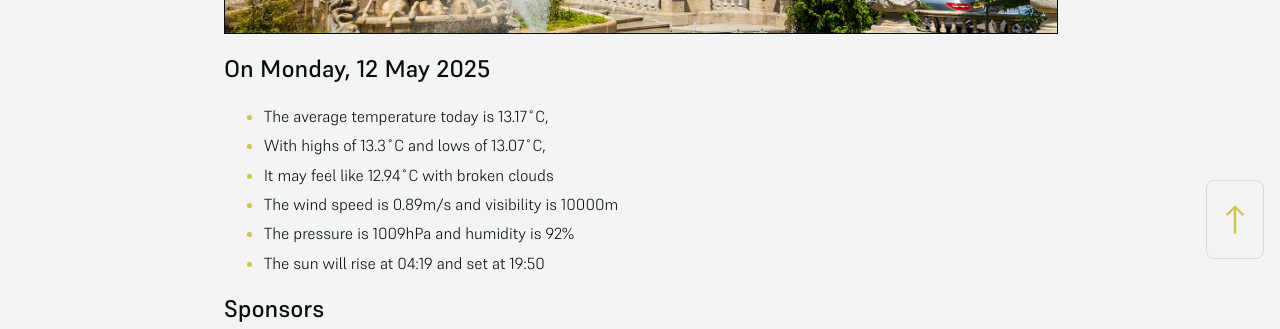
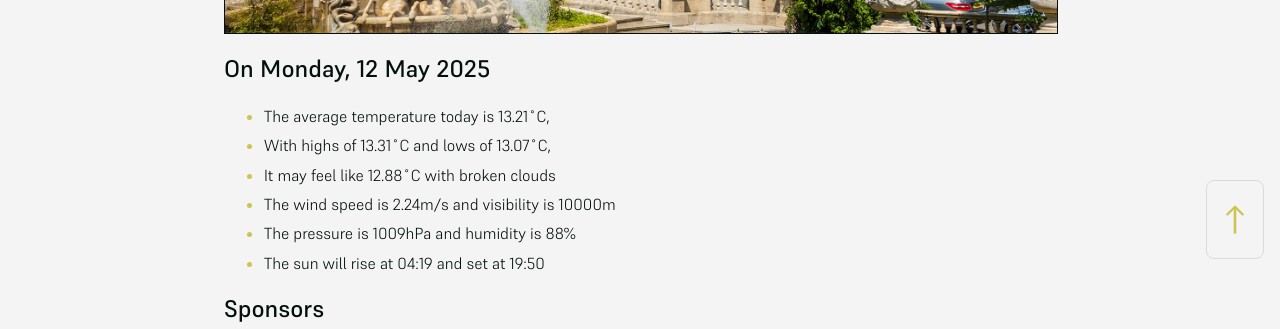
Before and after one commit to mat-0/cheltenham-open-data, a Jekyll site: the page built from index.md, in a window 1280 px wide. Shown: the part 625-954 px from the top of the page. Built offline with Jekyll 4.4.1, drawn with Linux system fonts in a browser that asks for light colours.

Commit message:
Updated 2025-05-12 04:57:58

```diff
--- a/index.md
+++ b/index.md
@@ -10,11 +10,11 @@ seo: Menu
 <!-- weather_marker starts -->
 ## On Monday, 12 May 2025
 
-- The average temperature today is 13.17˚C,
-- With highs of 13.3˚C and lows of 13.07˚C,
-- It may feel like 12.94˚C with broken clouds
-- The wind speed is 0.89m/s and visibility is 10000m
-- The pressure is 1009hPa and humidity is 92%
+- The average temperature today is 13.21˚C,
+- With highs of 13.31˚C and lows of 13.07˚C,
+- It may feel like 12.88˚C with broken clouds
+- The wind speed is 2.24m/s and visibility is 10000m
+- The pressure is 1009hPa and humidity is 88%
 - The sun will rise at 04:19 and set at 19:50
 
 <!-- weather_marker ends -->
```
Also changed, not shown: _data/flood.json (+5 -69 lines), _pages/news.md (+5 -5 lines).
